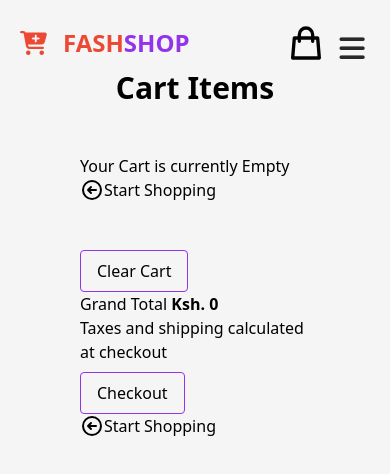
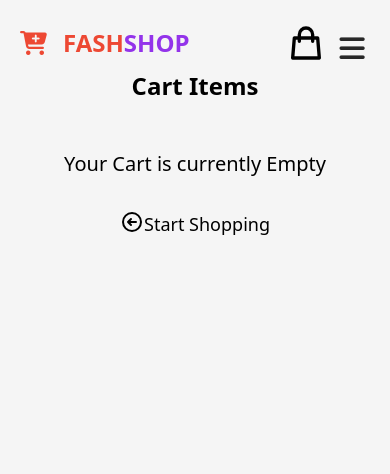
Before and after one commit to johntarus/ecommerce, a React (Create React App) app: page /cart in a window 390 px wide. Shown: the top 474 px of the page. Built offline with nearby package versions, Linux system fonts and the light colour scheme; the HTML template or start-up script is replaced by a standard one.

Commit message:
responsiveness

```diff
--- a/src/components/cart/Cart.js
+++ b/src/components/cart/Cart.js
@@ -5,6 +5,7 @@ import {
   incrementQuantity,
   decrementQuantity,
   removeFromCart,
+  clearCart,
 } from "../../features/cartSlice";
 
 const Cart = () => {
@@ -17,13 +18,19 @@ const Cart = () => {
     );
   };
   return (
-    <div className="px-20">
-      <h2 className="text-center font-bold text-3xl mb-12">Cart Items</h2>
+    <div className="px-20 md:px-6 sm:px-2">
+      <h2 className="text-center font-semibold text-2xl mb-12">Cart Items</h2>
       {cart.items < 1 ? (
+        <>
           <div>
-          <p>Your Cart is currently Empty</p>
+            <p className="text-center text-xl mb-8">
+              Your Cart is currently Empty
+            </p>
             <div>
-            <Link to="/products" className="flex">
+              <Link
+                to="/products"
+                className="flex justify-center sm:text-lg hover:text-[#9333EA]"
+              >
                 <svg
                   className="w-6 h-6"
                   fill="none"
@@ -42,43 +49,44 @@ const Cart = () => {
               </Link>
             </div>
           </div>
+        </>
       ) : (
-        <div className="">
-          <div className="grid grid-cols-4 font-semibold text-xl">
+        <>
+          <div className="grid grid-cols-4 font-semibold text-xl sm:hidden">
             <h3>Product</h3>
             <h3>Price</h3>
             <h3>Quantity</h3>
             <h3>Total</h3>
           </div>
-          <hr />
+          <hr className="bg-gray-500 shadow-lg" />
           <div className="mt-6">
             {cart.items.map((product) => (
               <div key={product.id} className="grid grid-cols-4 ">
-                <div className="flex">
+                <div className="flex sm:mr-8">
                   <img
                     src={product.image}
                     alt={product.name}
-                    className="h-20 w-20 rounded-md"
+                    className="h-20 w-20 sm:h-15 sm:w-15 rounded-md"
                   />
                   <div>
                     <h3 className="font-semibold">{product.name}</h3>
                     <button
-                      className="bg-transparent mt-2 text-semibold py-1 px-2 border border-[#9333EA] rounded"
+                      className="bg-transparent mt-2 text-semibold py-1 px-2 sm:px-1 sm:py-1 border border-[#9333EA] rounded"
                       onClick={() => dispatch(removeFromCart(product.id))}
                     >
                       Remove
                     </button>
                   </div>
                 </div>
-                <div className="">Ksh. {product.price}</div>
-                <div className="flex items-center -mt-14">
+                <div className="sm:ml-12">$ {product.price}</div>
+                <div className="flex items-center -mt-14 sm:ml-8">
                   <button
                     className="bg-transparent mt-2 text-semibold py-1 px-2 border border-[#9333EA] rounded"
                     onClick={() => dispatch(decrementQuantity(product.id))}
                   >
                     -
                   </button>
-                  <div className="m-2">{product.quantity}</div>
+                  <div className="m-2 sm:m-1">{product.quantity}</div>
                   <button
                     className="bg-transparent mt-2 text-semibold py-1 px-2 border border-[#9333EA] rounded"
                     onClick={() => dispatch(incrementQuantity(product.id))}
@@ -86,30 +94,33 @@ const Cart = () => {
                     +
                   </button>
                 </div>
-                <div className="font-semibold">
-                  Ksh. {product.price * product.quantity}
+                <div className="font-semibold sm:ml-6">
+                  <p>$ {product.price * product.quantity}</p>
                 </div>
               </div>
             ))}
           </div>
-        </div>
-      )}
-      <div className="my-10">
-        <div>
-          <button className="bg-transparent mt-2 text-semibold py-2 px-4 border border-[#9333EA] rounded">
+          <div className="flex justify-between my-10">
+            <div className="flex-start">
+              <button
+                onClick={() => dispatch(clearCart())}
+                className="bg-transparent mt-2 text-semibold py-2 px-4 border border-[#9333EA] rounded"
+              >
                 Clear Cart
               </button>
             </div>
-        <div>
-          <p>
+            <div className="mr-40 sm:mr-6 w-[200px]">
+              <p className="mb-4">
                 Grand Total{" "}
-            <span className="font-semibold"> Ksh. {totalCartPrice()}</span>
+                <span className="font-semibold"> $ {totalCartPrice()}</span>
               </p>
-          <p>Taxes and shipping calculated at checkout</p>
-          <button className="bg-transparent mt-2 text-semibold py-2 px-4 border border-[#9333EA] rounded">
+              <p className="text-sm mb-3">
+                Taxes & shipping calculated at checkout
+              </p>
+              <button className="bg-transparent hover:bg-[#9333EA] hover:text-white mt-2 text-semibold py-2 px-16 border border-[#9333EA] my-4 rounded">
                 Checkout
               </button>
-          <Link to="/products" className="flex">
+              <Link to="/products" className="flex hover:text-[#9333EA]">
                 <svg
                   className="w-6 h-6"
                   fill="none"
@@ -128,6 +139,9 @@ const Cart = () => {
               </Link>
             </div>
           </div>
+          ;
+        </>
+      )}
     </div>
   );
 };
--- a/src/features/cartSlice.js
+++ b/src/features/cartSlice.js
@@ -60,6 +60,13 @@ const cartSlice = createSlice({
         position: "bottom-left",
       });
     },
+    clearCart: (state, action) => {
+      state.items = [];
+      toast.warning(`Cart Cleared`, {
+        position: "bottom-left",
+      });
+      localStorage.setItem("items", JSON.stringify(state.items));
+    },
   },
 });
 
@@ -70,4 +77,5 @@ export const {
   incrementQuantity,
   decrementQuantity,
   removeFromCart,
+  clearCart,
 } = cartSlice.actions;
```
Lines whose indentation alone changed are shown as unchanged.
